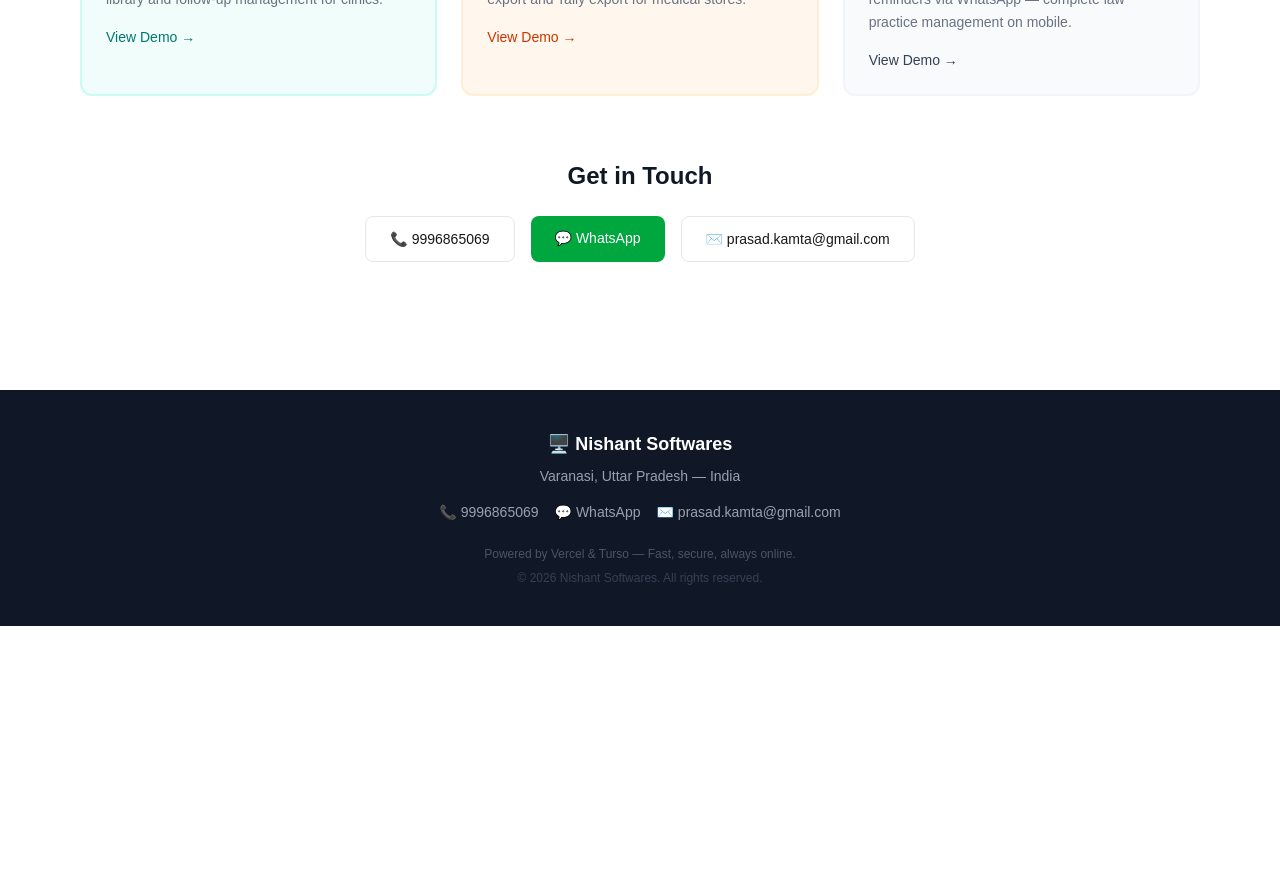
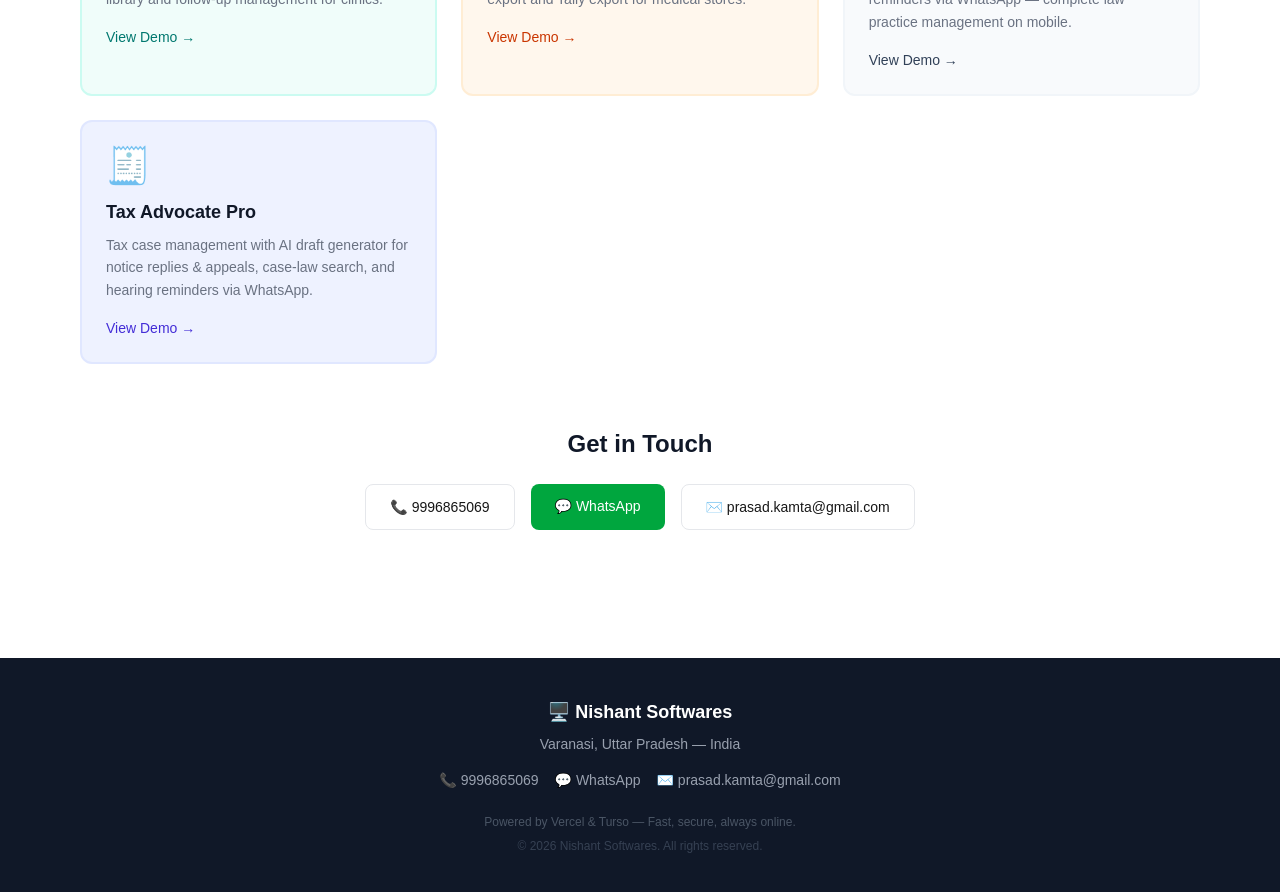
Before and after one commit to nanhaayurveda-kpt/nishant-hub, a Next.js app: page / in a window 1280 px wide. Shown: the part 1000-1892 px from the top of the page. Before the commit the page ends 1626 px from the top, so only its background shows below. Built offline with nearby package versions, Linux system fonts and the light colour scheme.

Commit message:
force deploy

```diff
--- a/app/page.js
+++ b/app/page.js
@@ -43,7 +43,15 @@ const products = [
     url: "https://legal.nishantsoftwares.in",
     color: "slate",
   },
+  {
+    icon: "🧾",
+    title: "Tax Advocate Pro",
+    desc: "Tax case management with AI draft generator for notice replies & appeals, case-law search, and hearing reminders via WhatsApp.",
+    url: "https://tax-advocate.nishantsoftwares.in",
+    color: "indigo",
+  },
 ];
+
 const colorMap = {
   blue: "bg-blue-50 text-blue-700 border-blue-100 hover:border-blue-300",
   purple:
@@ -53,6 +61,8 @@ const colorMap = {
   orange:
     "bg-orange-50 text-orange-700 border-orange-100 hover:border-orange-300",
   slate: "bg-slate-50 text-slate-700 border-slate-100 hover:border-slate-300",
+  indigo:
+    "bg-indigo-50 text-indigo-700 border-indigo-100 hover:border-indigo-300",
 };
 
 export default function HomePage() {
```
